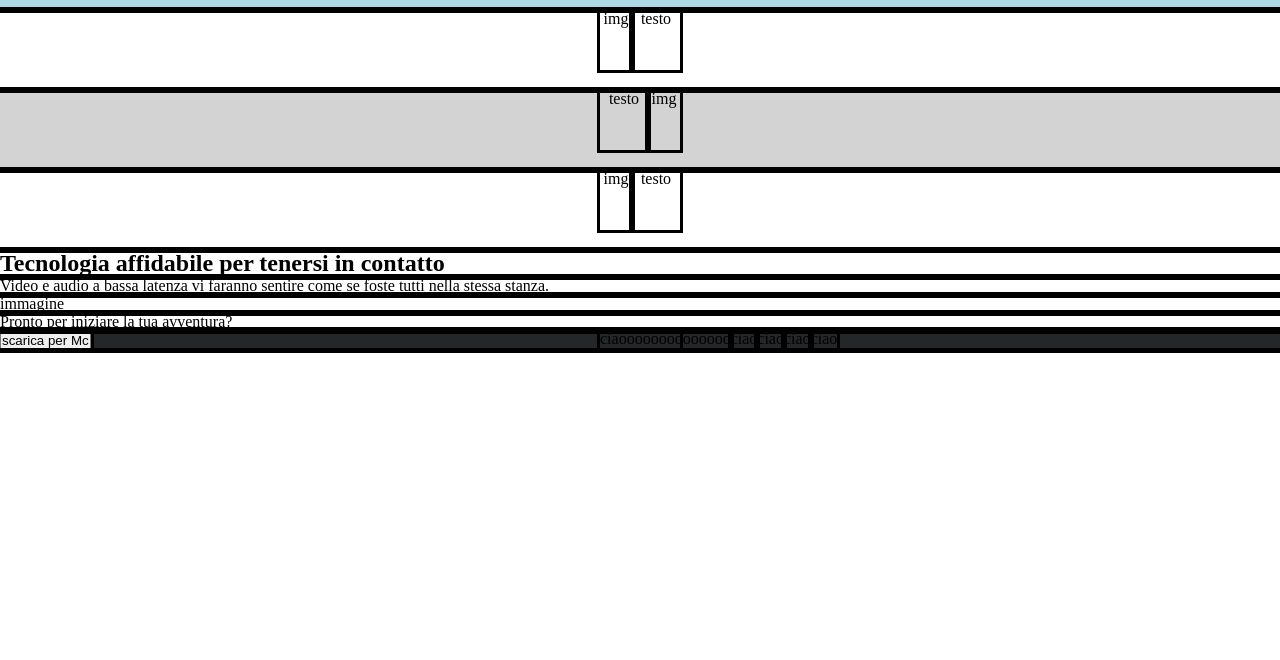
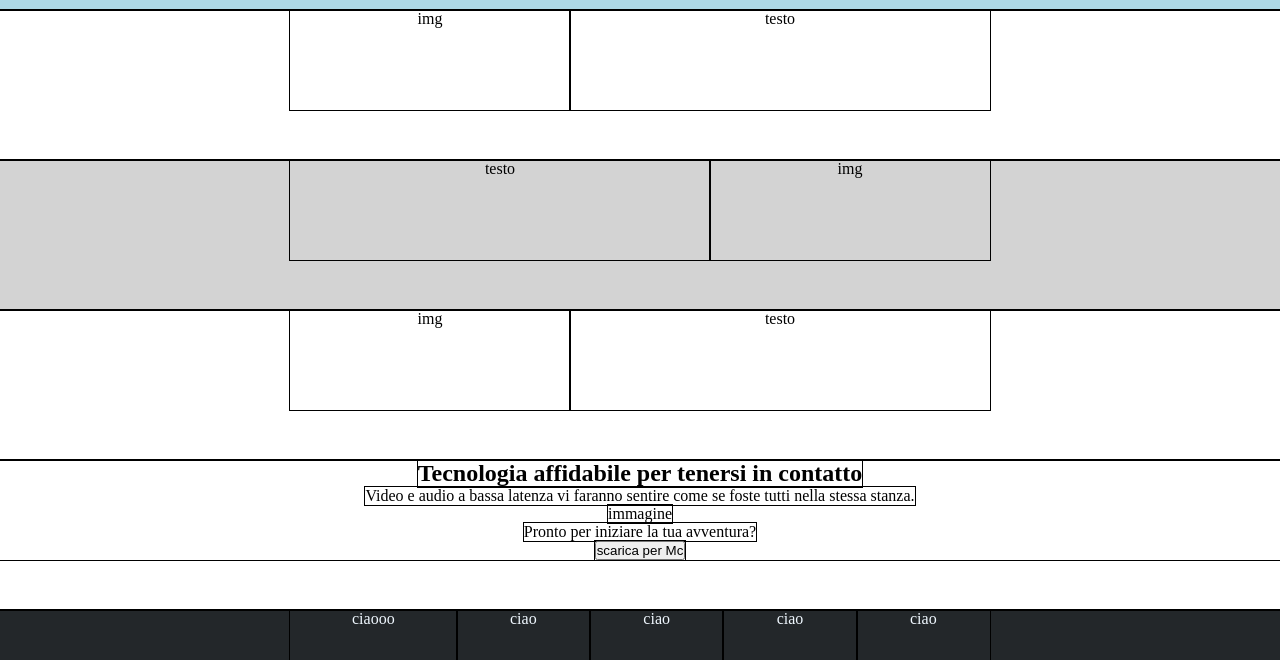
Before and after one commit to marrasluca/htmlcss-struttura-discord, a plain HTML site: page index.html in a window 1280 px wide. Shown: the part 190-850 px from the top of the page. Before the commit the page ends 800 px from the top, so only its background shows below. Drawn offline with Linux system fonts and the light colour scheme.

Commit message:
add: end

```diff
--- a/css/debug.css
+++ b/css/debug.css
@@ -1,3 +1,3 @@
 *{
-    outline: 3px solid black;
+    outline: 1px solid black;
 }
--- a/css/style.css
+++ b/css/style.css
@@ -36,7 +36,7 @@ header > .flex {
 
 /* inizio main */
 .container-80 {
-    width: 80px;
+    width: 700px;
     margin: 0% auto;
     text-align: center;
 }
@@ -47,12 +47,12 @@ section.bg-gray {
 }
 
 main section {
-    height: 80px;
+    height: 150px;
 }
 
 .flex-basis-60{
     flex-basis: 60%;
-    height: 60px;
+    height: 100px;
 }
 
 .flex-basis-40 {
@@ -61,11 +61,18 @@ main section {
 
 .container-80 .flex{
     justify-content: center;
+
+}
+
+.container-flex{
+    display: flex;
+    align-items: center;
+    flex-direction: column;
 }
 
 
  /* inizio footer */
- footer.flex div{
+ footer .flex div{
     flex-basis: calc((100%) / 5);
     height: 50px;
     color: aliceblue;
--- a/index.html
+++ b/index.html
@@ -78,7 +78,7 @@
 
     <footer>
         <div class="container-80 flex">
-            <div>ciaoooooooooooooo</div>
+            <div>ciaooo</div>
             <div>ciao</div>
             <div>ciao</div>
             <div>ciao</div>
```
